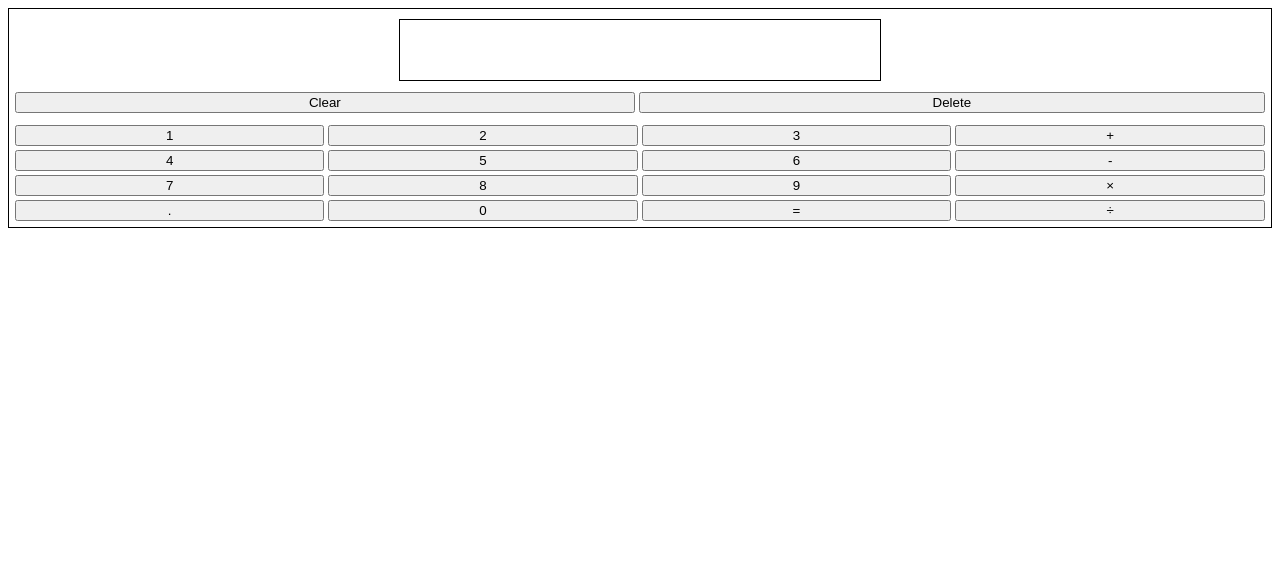
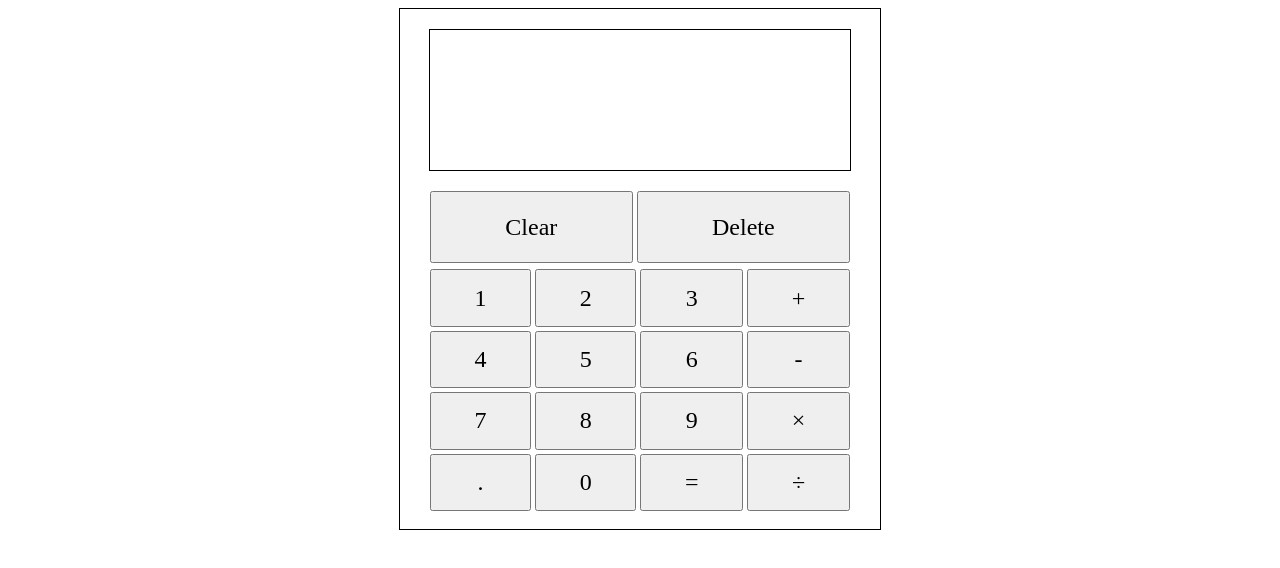
Before and after one commit to HuWenShin/calculator, a plain HTML site: page index.html in a window 1280 px wide. Drawn offline with Linux system fonts and the light colour scheme; a web font is replaced by a local one.

Commit message:
Complete function that runs operation
Added the evaluate function so when equal is pressed or new number is provided
after an operation, the operands get calculated and presents answer on
the screen. Adjusted the layout to make it look more like a calculator.

```diff
--- a/index.html
+++ b/index.html
@@ -6,39 +6,40 @@
         <meta http-equiv="X-UA-Compatible" content="ie=edge">
         <title>Calculator</title>
         <link rel="stylesheet" href="style.css">
+        <link rel="stylesheet" href="https://fonts.googleapis.com/css?family=Changa|Signika+Negative">
     </head>
     <body>
-        <div class="frame">
+        <div id="frame">
             <div id="screen">
                 <div id="upper-screen"></div>
                 <div id="lower-screen"></div>
             </div>
             <div id="plate">
-                <div id="upper">
+                <div id="upper-btn">
                     <button id="clr">Clear</button>
                     <button id="delete">Delete</button>
                 </div>
-                <div id="lower">
+                <div id="lower-btn">
 
-                    <button class="num" value="1">1</button>
-                    <button class="num" value="2">2</button>
-                    <button class="num" value="3">3</button>
-                    <button class="operator" data-operator = "+">+</button>
+                    <button class="num" data-number>1</button>
+                    <button class="num" data-number>2</button>
+                    <button class="num" data-number>3</button>
+                    <button class="operator" data-operator>+</button>
 
-                    <button class="num" value="4">4</button>
-                    <button class="num" value="5">5</button>
-                    <button class="num" value="6">6</button>
-                    <button class="operator" data-operator = "-">-</button>
+                    <button class="num" data-number>4</button>
+                    <button class="num" data-number>5</button>
+                    <button class="num" data-number>6</button>
+                    <button class="operator" data-operator>-</button>
 
-                    <button class="num" value="7">7</button>
-                    <button class="num" value="8">8</button>
-                    <button class="num" value="9">9</button>
-                    <button class="operator" data-operator = "×">×</button>
+                    <button class="num" data-number>7</button>
+                    <button class="num" data-number>8</button>
+                    <button class="num" data-number>9</button>
+                    <button class="operator" data-operator>×</button>
 
                     <button class="operator" id="point">.</button>
-                    <button class="num" value="0">0</button>
+                    <button class="num" data-number>0</button>
                     <button class="operator" id="equal">=</button>
-                    <button class="operator" data-operator = "÷">÷</button>
+                    <button class="operator" data-operator>÷</button>
 
                 </div>
             </div>
--- a/script.js
+++ b/script.js
@@ -1,44 +1,27 @@
-const first = "";
-const second = "";
-const operator = ""; //should i set this to null?
-const shouldResetScreen = false;
+let first = "";
+let second = "";
+let operator = null; //should i set this to null?
+let shouldResetScreen = false;
 
 const opScreen = document.getElementById("upper-screen");
 const curScreen = document.getElementById("lower-screen");
-const numBtn = document.querySelectorAll("[value]");
+const numBtn = document.querySelectorAll("[data-number]");
 const opBtn = document.querySelectorAll("[data-operator]");
 const clrBtn = document.getElementById("clr");
 const delBtn = document.getElementById("delete");
 const ptBtn = document.getElementById("point");
+const equalBtn = document.getElementById("equal");
 
 clrBtn.addEventListener("click", clr);
 delBtn.addEventListener("click", del);
 ptBtn.addEventListener("click", appendPoint);
-
-/*
-
-const equalBtn = document.getElementById("equal");
-
-
-
-
-
-equalBtn.addEventListener("click", operate);
-
-
-
-*/
-
-
-//display number button when pressed
-numBtn.forEach(btn => btn.addEventListener("click", function() {appendNumber(this.value)}));
-
-//display and set operation when operator button pressed
-opBtn.forEach(btn => btn.addEventListener("click", function() {setOperation(this.data-operator)}));
+equalBtn.addEventListener("click", evaluate);
+numBtn.forEach(btn => btn.addEventListener("click", function() {appendNumber(btn.textContent)}));
+opBtn.forEach(btn => btn.addEventListener("click", function() {setOperation(btn.textContent)}));
 
 //append num
 function appendNumber(num) {
-    if (curScreen === "0" || shouldResetScreen === true) resetScreen();
+    if (curScreen.innerText === "0" || shouldResetScreen === true) resetScreen();
     curScreen.innerText += num;
 }
 
@@ -54,18 +37,29 @@ function appendPoint() {
 function setOperation(op) {
     if (op !== null) evaluate();
     first = curScreen.innerText;
-    opScreen.innerText = curScreen.innerText;
-    opScreen.innerText += op;
+    operator = op
+    opScreen.innerText = `${first} ${operator}`;
+    shouldResetScreen = true;
 }
 
 //
 function evaluate() {
-
+    if (operator === null || shouldResetScreen === true) return;
+    if (operator === "÷" && curScreen.innerText === "0") {
+        alert("You can't divide by 0");
+        return;
+    }
+    second = curScreen.innerText;
+    result = operate(first, second, operator);
+    opScreen.innerText = `${first} ${operator} ${second}`
+    curScreen.innerText = result;
+    operator = null;
+    shouldResetScreen = true;
 }
 
 //reset screen
 function resetScreen() {
-    curScreen = "0";
+    curScreen.innerText = "";
     shouldResetScreen = false;
 }
 
@@ -75,7 +69,7 @@ function clr() {
     curScreen.innerText = "";
     first = "";
     second = "";
-    operator = "";
+    operator = null;
 }
 
 //remove last character from string
--- a/style.css
+++ b/style.css
@@ -1,27 +1,58 @@
-.frame, #screen, #button {
+#frame, #screen, #button {
     border: 1px solid #000;
 }
 
-#screen {
-    margin: 10px auto 5px auto;
-    height: 60px;
+#frame {
     width: 480px;
+    height: 520px;
+    margin: auto;
 }
 
-#upper {
-    padding: 6px;
+#screen {
+    margin: 20px auto 10px auto;
+    height: 120px;
+    width: 400px;
+    font-family: "Changa";
+    font-size: x-large;
+    padding: 10px;
+}
+
+#upper-screen {
+    height: 50px;
+    padding: 0 auto;
+}
+
+#lower-screen {
+    height: 50px;
+    padding: 0 auto;
+}
+
+#plate {
+    display: flex;
+    flex-direction: column;
+    margin: 20px auto 10px auto;
+    width: 420px;
+    height: 320px;
+}
+
+#upper-btn {
     display: grid;
+    padding: 0 0 6px 0;
     grid-template-columns: auto auto;
     gap: 4px;
+    height: 30%;
 }
 
-#lower {
-    padding: 6px;
+#lower-btn {
     display: grid;
     grid-template-columns: auto auto auto auto;
     gap: 4px;
+    height: 100%;
 }
 
-#button {
+button {
     text-align: center;
+    font-family: "Signika Negative";
+    font-size: x-large;
+    font-weight: 300;
 }
```
